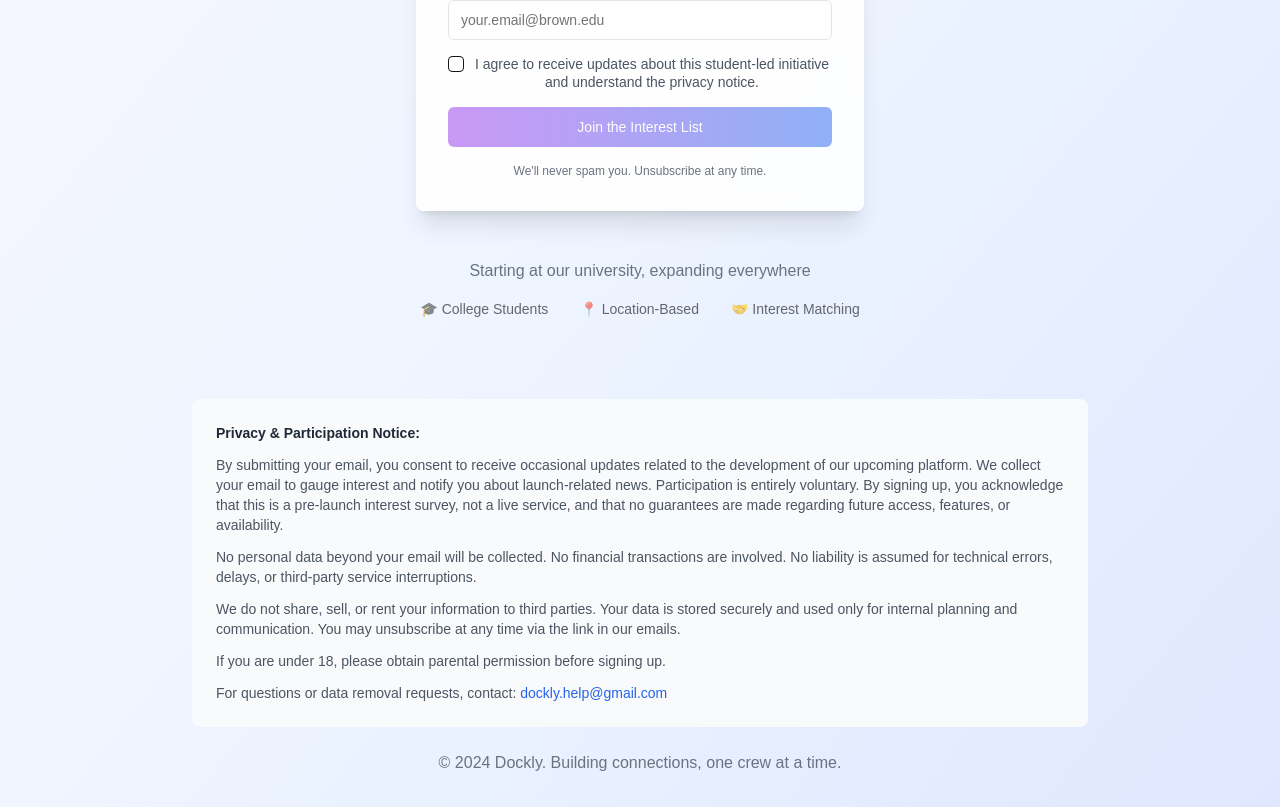
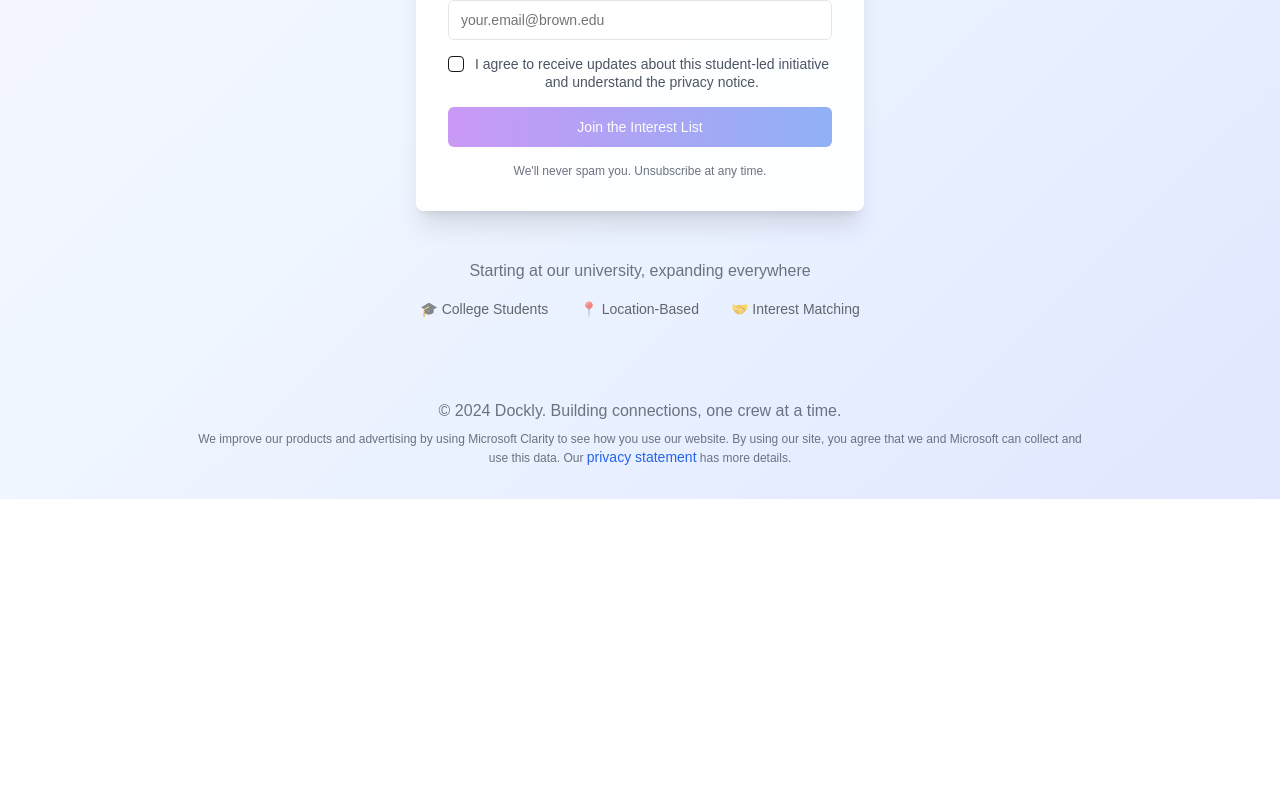
Before and after one commit to SciCoderX/findmycrew-waitlist, a Next.js app: page / in a window 1280 px wide. Shown: the part 754-1561 px from the top of the page. After the commit the page ends 1253 px from the top, so only its background shows below. Built offline with nearby package versions, Linux system fonts and the light colour scheme.

Commit message:
Convert privacy notice to modal for cleaner UI

```diff
--- a/app/page.tsx
+++ b/app/page.tsx
@@ -2,6 +2,7 @@ import { WaitlistForm } from "@/components/waitlist-form"
 import { Card, CardContent } from "@/components/ui/card"
 import { Users, MapPin, Heart, Zap } from "lucide-react"
 import Image from "next/image"
+import { PrivacyModal } from "@/components/privacy-modal"
 
 export default function WaitlistPage() {
   return (
@@ -100,28 +101,13 @@ export default function WaitlistPage() {
       {/* Footer */}
       <footer className="container mx-auto px-4 py-8">
         <div className="max-w-4xl mx-auto">
-          {/* Privacy Notice */}
-          <div className="bg-gray-50 rounded-lg p-6 mb-6 text-sm text-gray-600">
-            <h3 className="font-semibold text-gray-800 mb-3">Privacy & Participation Notice:</h3>
-            <p className="mb-3">
-              By submitting your email, you consent to receive occasional updates related to the development of our upcoming platform. We collect your email to gauge interest and notify you about launch-related news. Participation is entirely voluntary. By signing up, you acknowledge that this is a pre-launch interest survey, not a live service, and that no guarantees are made regarding future access, features, or availability.
-            </p>
-            <p className="mb-3">
-              No personal data beyond your email will be collected. No financial transactions are involved. No liability is assumed for technical errors, delays, or third-party service interruptions.
-            </p>
-            <p className="mb-3">
-              We do not share, sell, or rent your information to third parties. Your data is stored securely and used only for internal planning and communication. You may unsubscribe at any time via the link in our emails.
-            </p>
-            <p className="mb-3">
-              If you are under 18, please obtain parental permission before signing up.
-            </p>
-            <p>
-              For questions or data removal requests, contact: <a href="https://mail.google.com/mail/?view=cm&to=dockly.help@gmail.com&su=Dockly%20Support%20Request" target="_blank" rel="noopener noreferrer" className="text-blue-600 hover:text-blue-800">dockly.help@gmail.com</a>
-            </p>
-          </div>
-
-          <div className="text-center text-gray-500">
+          <div className="text-center text-gray-500 space-y-2">
             <p>&copy; 2024 Dockly. Building connections, one crew at a time.</p>
+            <div className="text-xs text-gray-500">
+              <p>
+                We improve our products and advertising by using Microsoft Clarity to see how you use our website. By using our site, you agree that we and Microsoft can collect and use this data. Our <PrivacyModal /> has more details.
+              </p>
+            </div>
           </div>
         </div>
       </footer>
--- /dev/null
+++ b/components/privacy-modal.tsx
@@ -0,0 +1,44 @@
+"use client"
+
+import { useState } from "react"
+import { Dialog, DialogContent, DialogDescription, DialogHeader, DialogTitle, DialogTrigger } from "@/components/ui/dialog"
+import { Button } from "@/components/ui/button"
+
+interface PrivacyModalProps {
+  trigger?: React.ReactNode
+  children?: React.ReactNode
+}
+
+export function PrivacyModal({ trigger, children }: PrivacyModalProps) {
+  return (
+    <Dialog>
+      <DialogTrigger asChild>
+        {trigger || <Button variant="link" className="p-0 h-auto text-blue-600 hover:text-blue-800">privacy statement</Button>}
+      </DialogTrigger>
+      <DialogContent className="max-w-4xl max-h-[80vh] overflow-y-auto">
+        <DialogHeader>
+          <DialogTitle>Privacy & Participation Notice</DialogTitle>
+        </DialogHeader>
+        <DialogDescription asChild>
+          <div className="text-sm text-gray-600 space-y-3">
+            <p>
+              By submitting your email, you consent to receive occasional updates related to the development of our upcoming platform. We collect your email to gauge interest and notify you about launch-related news. Participation is entirely voluntary. By signing up, you acknowledge that this is a pre-launch interest survey, not a live service, and that no guarantees are made regarding future access, features, or availability.
+            </p>
+            <p>
+              No personal data beyond your email will be collected. No financial transactions are involved. No liability is assumed for technical errors, delays, or third-party service interruptions.
+            </p>
+            <p>
+              We do not share, sell, or rent your information to third parties. Your data is stored securely and used only for internal planning and communication. You may unsubscribe at any time via the link in our emails.
+            </p>
+            <p>
+              If you are under 18, please obtain parental permission before signing up.
+            </p>
+            <p>
+              For questions or data removal requests, contact: <a href="https://mail.google.com/mail/?view=cm&to=dockly.help@gmail.com&su=Dockly%20Support%20Request" target="_blank" rel="noopener noreferrer" className="text-blue-600 hover:text-blue-800">dockly.help@gmail.com</a>
+            </p>
+          </div>
+        </DialogDescription>
+      </DialogContent>
+    </Dialog>
+  )
+}
```
